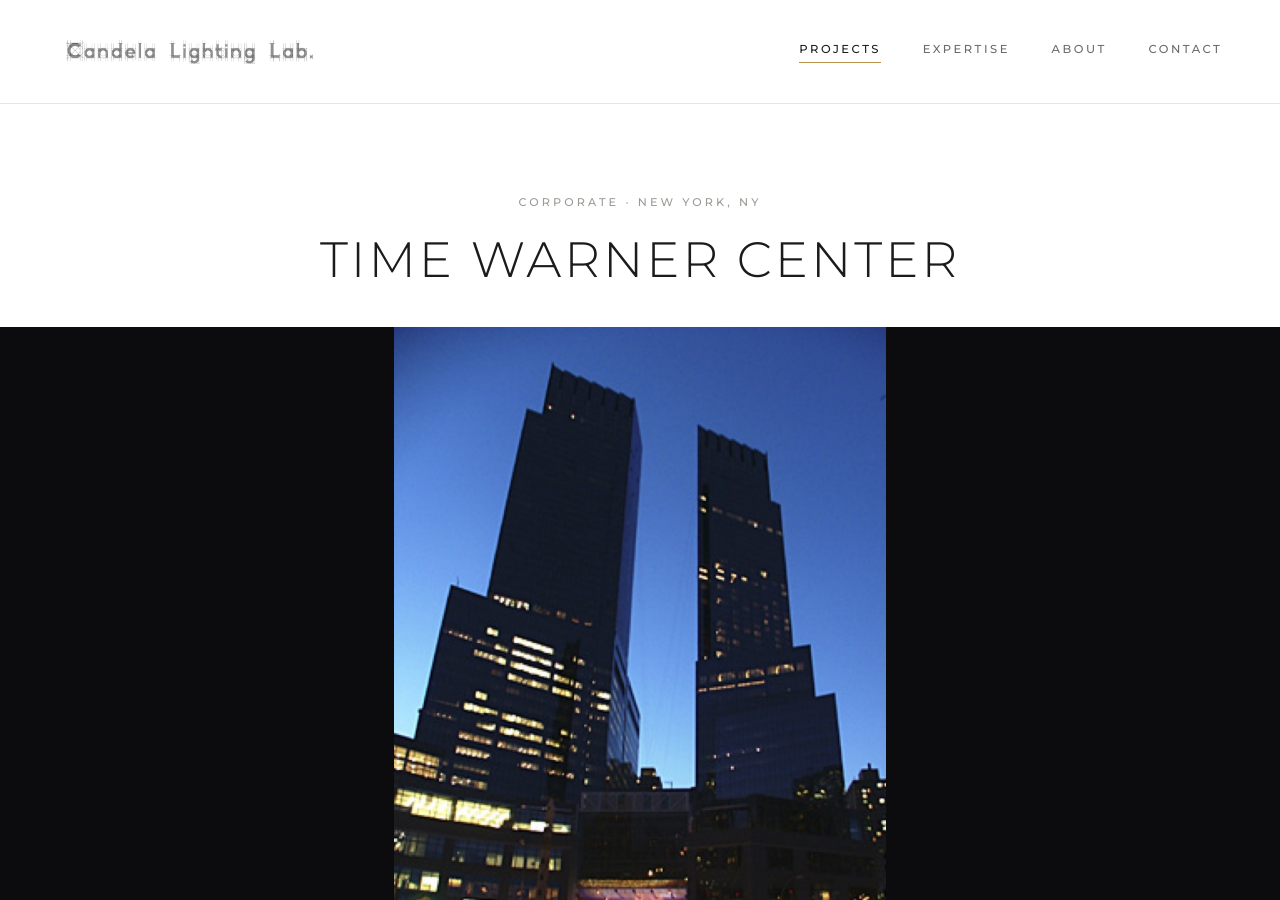
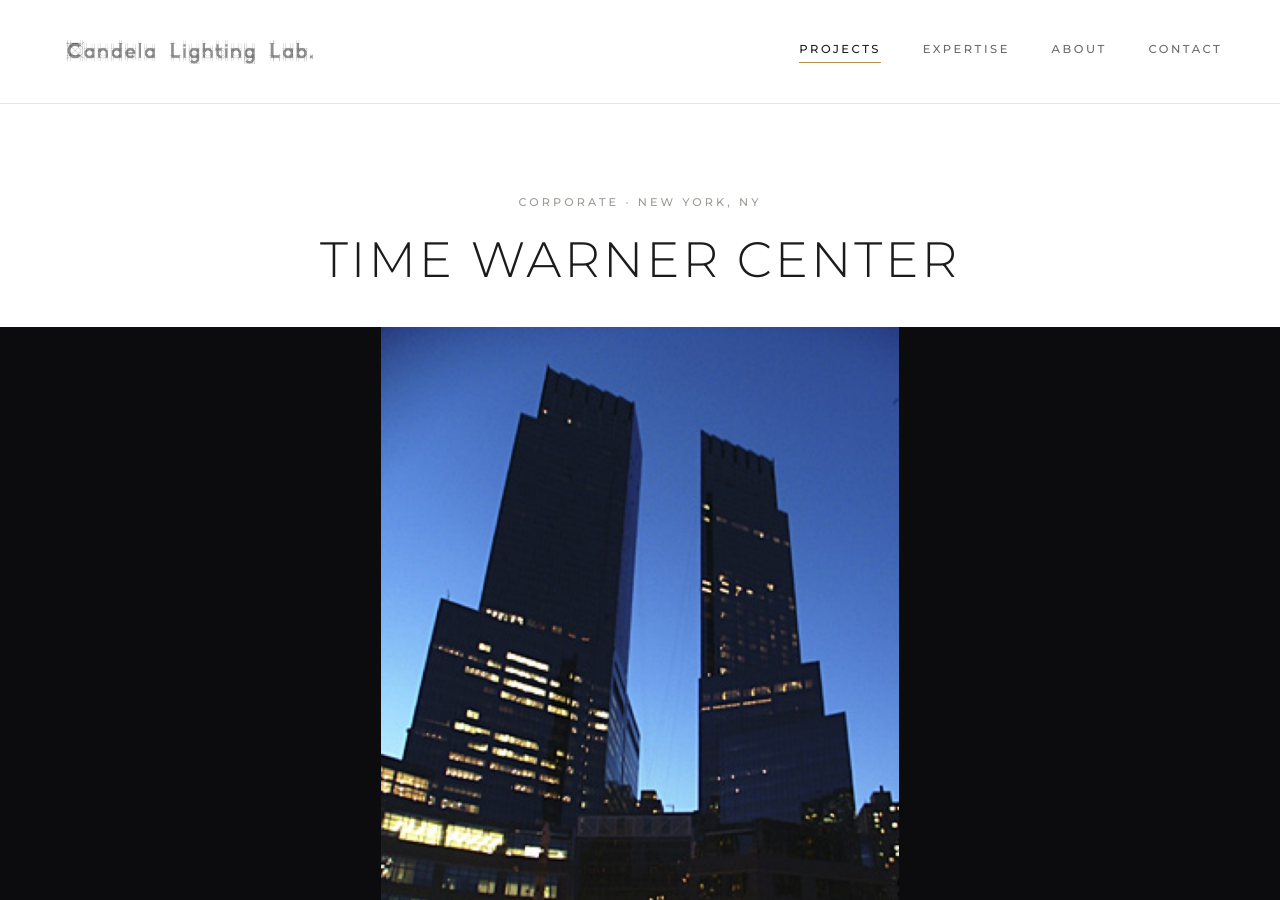
Before and after one commit to candelalightinglab/candelalightinglab.github.io, a Jekyll site: the page built from _projects/us-time-warner-center.md, in a window 1280 px wide and 900 px high. Built offline with Jekyll 4.4.1, drawn with Linux system fonts in a browser that asks for light colours.

Commit message:
style: adaptive project gallery height — portrait images fit tall, not tiny
- Gallery stage height now follows the active image aspect (display-based slides)
- Portrait photos render up to 82vh (tall/narrow) instead of letterboxed small
- Landscape fill width; fade-in retained via keyframes; mobile max-height 72vh

```diff
--- a/assets/css/main.css
+++ b/assets/css/main.css
@@ -105,10 +105,11 @@
 .proj-head .lede{color:var(--ink-2);max-width:60ch;margin:1.6rem auto 0;font-weight:300}
 /* project slideshow gallery */
 .proj-gallery{padding-bottom:clamp(2rem,5vw,4rem)}
-.pg-stage{position:relative;background:#0c0c0e;height:min(78vh,760px);overflow:hidden;cursor:pointer}
-.pg-slide{position:absolute;inset:0;margin:0;opacity:0;transition:opacity .5s ease;pointer-events:none}
-.pg-slide.is-on{opacity:1;pointer-events:auto}
-.pg-slide img{width:100%;height:100%;object-fit:contain}
+.pg-stage{position:relative;background:#0c0c0e;overflow:hidden;cursor:pointer;min-height:38vh}
+.pg-slide{display:none;margin:0}
+.pg-slide.is-on{display:flex;align-items:center;justify-content:center;width:100%;animation:pgfade .5s ease}
+.pg-slide img{max-height:min(82vh,900px);max-width:100%;width:auto;height:auto;object-fit:contain;margin:auto}
+@keyframes pgfade{from{opacity:0}to{opacity:1}}
 .pg-arrow{position:absolute;top:50%;transform:translateY(-50%);z-index:4;
   width:52px;height:52px;border:0;border-radius:50%;cursor:pointer;
   background:rgba(255,255,255,.14);color:#fff;font-size:1.7rem;line-height:1;
@@ -126,7 +127,7 @@
 .pg-thumb:hover{opacity:.85}
 .pg-thumb.is-on{opacity:1;outline:1px solid var(--accent)}
 @media (max-width:640px){
-  .pg-stage{height:56vh}
+  .pg-slide img{max-height:72vh}
   .pg-arrow{width:42px;height:42px;font-size:1.4rem}
   .pg-thumb{width:82px;height:56px}
 }
```
